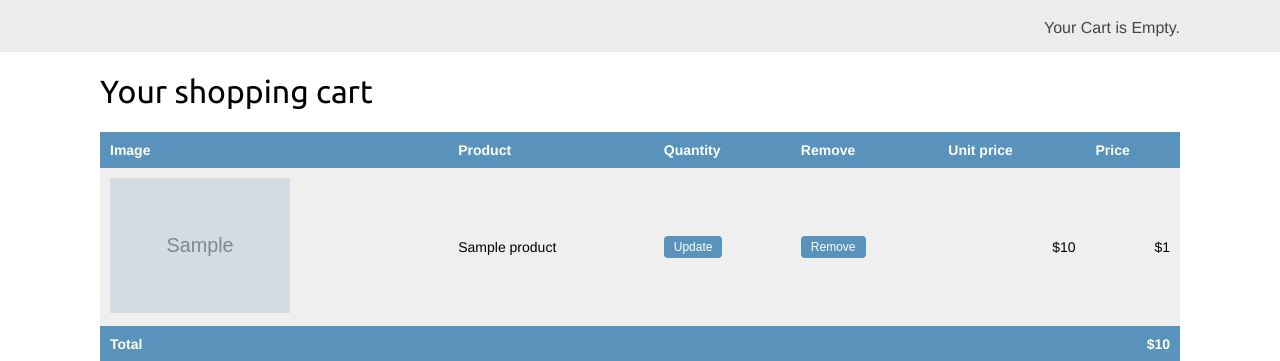
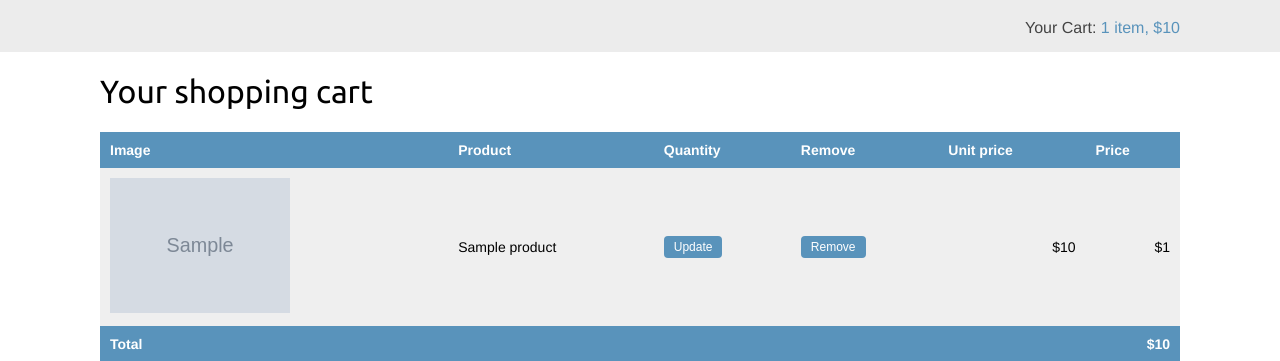
Before and after one commit to Aakashraz/shop, a Django app: template myshop/cart/templates/cart/detail.html in a window 1280 px wide. Shown: the part 46-407 px from the top of the page. Run offline with Django 5.2, Linux system fonts and the light colour scheme; the template is opened without the code that fills it: most values are stand-ins (such as "Sample title", 1, 10 or a date in 2020); grey boxes marked "Sample" are stand-in pictures.

Commit message:
cart context processors added and dropdown update quantity limited to 20

```diff
--- /dev/null
+++ b/myshop/cart/context_processors.py
@@ -0,0 +1,5 @@
+from .cart import  Cart
+
+
+def cart(request):
+    return {'cart': Cart(request)}
--- a/myshop/cart/templates/cart/detail.html
+++ b/myshop/cart/templates/cart/detail.html
@@ -32,6 +32,11 @@
                         <td>
 <!--                            {{ item.quantity }}-->
 <!--                        Replace above line with the following form -->
+                            {% if item.actual_quantity > 20 %}
+                                Quantity: {{ item.actual_quantity }}
+                                <br>
+                                Update to (max 20)
+                            {% endif %}
                             <form action="{% url 'cart:cart_add' product.id %}" method="post">
                                 {{ item.update_quantity_form.quantity }}
                                 {{ item.update_quantity_form.override }}
--- a/myshop/cart/views.py
+++ b/myshop/cart/views.py
@@ -42,8 +42,12 @@ def cart_detail(request):
     for item in cart:
         item['update_quantity_form'] = CartAddProductForm(
             initial={
-                'quantity': item['quantity'],   # Pre-fill with current quantity
+                # For dropdown, limit to 50 even if actual quantity is higher
+                'quantity': min(item['quantity'],20),   # Pre-fill with current quantity
                 'override': True                # Ensure replacement (not adding)
             }
         )
+        # Store the actual quantity separately to display
+        item['actual_quantity'] = item['quantity']
+
     return render(request, 'cart/detail.html', {'cart': cart})
--- a/myshop/myshop/settings.py
+++ b/myshop/myshop/settings.py
@@ -69,6 +69,8 @@ TEMPLATES = [
                 'django.template.context_processors.request',
                 'django.contrib.auth.context_processors.auth',
                 'django.contrib.messages.context_processors.messages',
+                'cart.context_processors.cart',
+
             ],
         },
     },
--- a/myshop/shop/templates/shop/base.html
+++ b/myshop/shop/templates/shop/base.html
@@ -12,7 +12,17 @@
         </div>
         <div id="subheader">
             <div class="cart">
-                Your Cart is Empty.
+                {% with total_items=cart|length %}
+                    {% if total_items > 0 %}
+                        Your Cart:
+                        <a href="{% url 'cart:cart_detail' %}">
+                            {{ total_items }} item{{ total_items|pluralize }},
+                            ${{ cart.get_total_price }}
+                        </a>
+                    {% else %}
+                        Your Cart is Empty.
+                    {% endif %}
+                {% endwith %}
             </div>
         </div>
         <div id="content">
```
Also changed, not shown: myshop/db.sqlite3.
